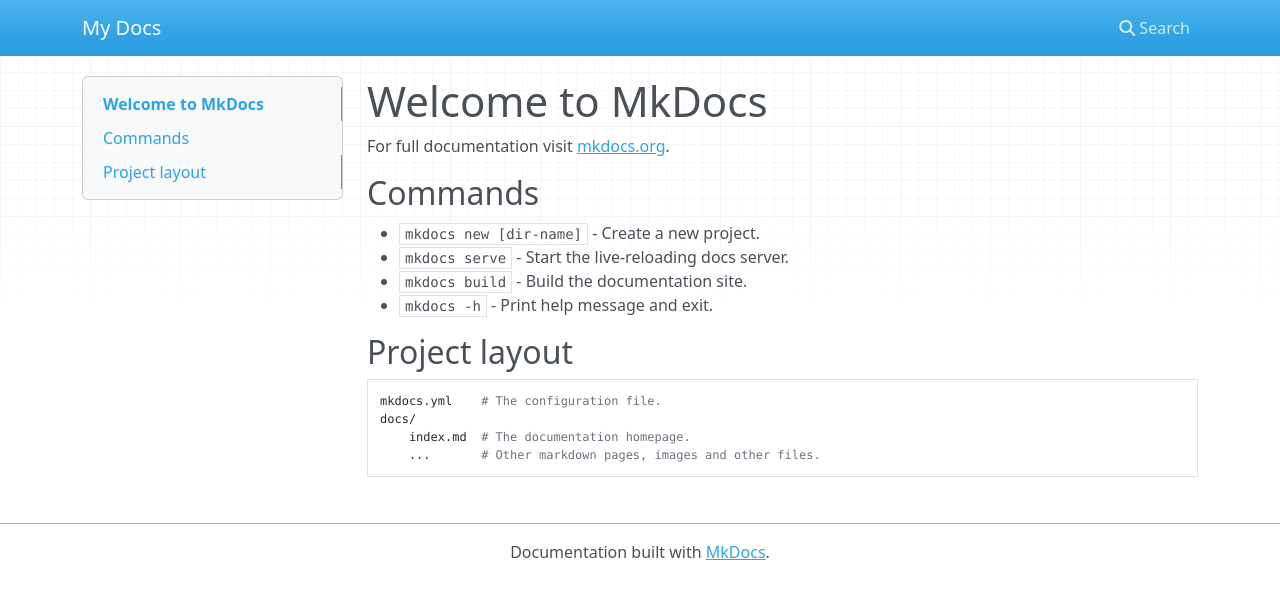
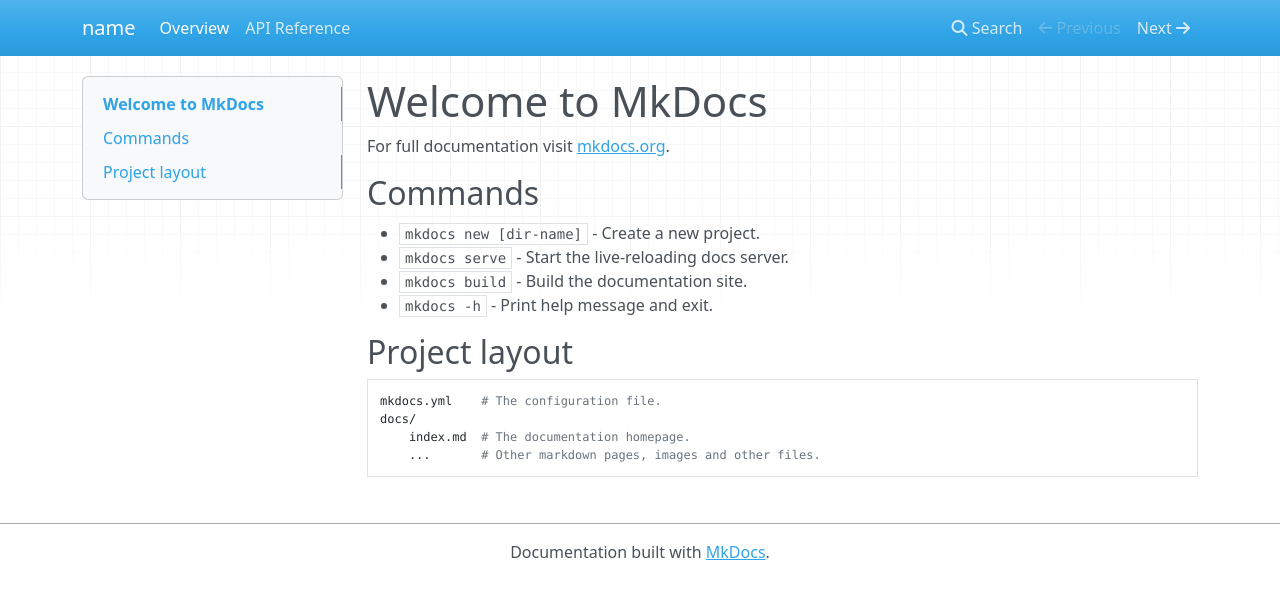
Before and after one commit to romesalarda/coffee-analysis, an MkDocs documentation site: the page built from docs/index.md, in a window 1280 px wide. Shown: the top 599 px of the page. Built offline with MkDocs 1.6.1, drawn with Linux system fonts in a browser that asks for light colours; nearby versions of some CDN libraries.

Commit message:
Basic pages

```diff
--- a/mkdocs.yml
+++ b/mkdocs.yml
@@ -1 +1,13 @@
-site_name: My Docs
+site_name: name
+
+nav:
+  - Overview: index.md
+  - API Reference: api.md
+
+plugins:
+  - search
+  - mkdocstrings:
+    handlers:
+      python:
+        options:
+          docstring_style: google
```
Also changed, not shown: docs/api.md (added, +5 -0 lines).
